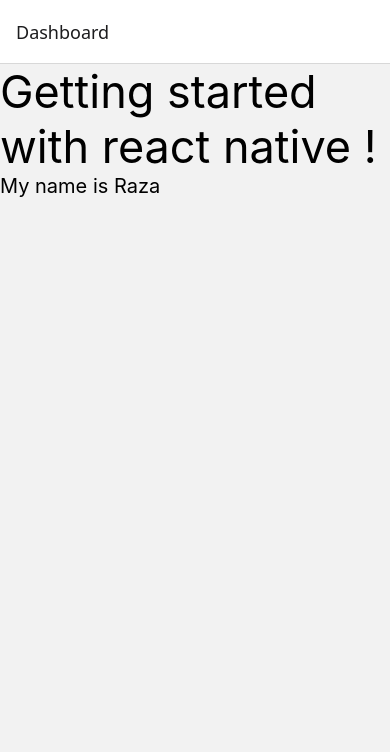
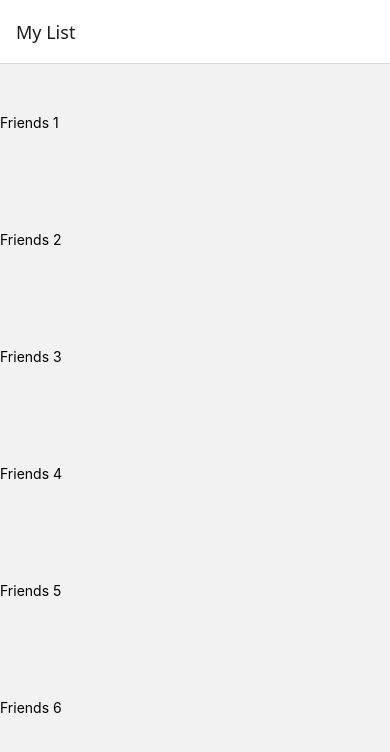
Before and after one commit to shamsraza/rn-basics, a React Native app: screen /List in a window 390 px wide. Shown: the top 752 px of the page. Built offline with nearby package versions, Linux system fonts and the light colour scheme.

Commit message:
added Flatlist

```diff
--- a/App.js
+++ b/App.js
@@ -1,41 +1,21 @@
 import { StyleSheet, Text, View } from "react-native";
-/* import {createStackNavigator} from "react-navigation-stack";
-import { createAppContainer } from '@react-navigation/native';  */
-import { NavigationContainer } from '@react-navigation/native';
-import { createNativeStackNavigator } from '@react-navigation/native-stack';
-import DashboardScreen from "./src/screen/Dashboard";
+import { NavigationContainer } from "@react-navigation/native";
+import { createNativeStackNavigator } from "@react-navigation/native-stack";
 import ComponentsScreens from "./src/screen/ComponentsScreen";
-
-/* export default function App() {
-  return (
-    <View style={styles.container}>
-      <DashboardScreen></DashboardScreen>
-    </View>
-  );
-} */
-
-/* const navigator = createStackNavigator(
-  {
-    Dashboard: DashboardScreen,
-    Components:ComponentsScreens
-  },
-  {
-    initialRouteName: "Components",
-    defaultNavigationOptions: {
-      title: "App",
-    },
-  },
-);
-
-export default createAppContainer(navigator) */
+import ListScreen from "./src/screen/ListScreen";
 
 const Stack = createNativeStackNavigator();
 
 export default function App() {
   return (
     <NavigationContainer>
-      <Stack.Navigator>
+      <Stack.Navigator initialRouteName="List">
         <Stack.Screen name="Dashboard" component={ComponentsScreens} />
+        <Stack.Screen
+          name="List"
+          component={ListScreen}
+          options={{ title: "My List" }}
+        />
       </Stack.Navigator>
     </NavigationContainer>
   );
--- a/src/screen/ListScreen.js
+++ b/src/screen/ListScreen.js
@@ -1,2 +1,36 @@
 import react from "react";
-import { View,Text,StyleSheet } from "react-native";
+import { View, Text, StyleSheet, FlatList } from "react-native";
+
+const ListScreen = () => {
+  const friends = [
+    { name: "Friends 1" },
+    { name: "Friends 2" },
+    { name: "Friends 3" },
+    { name: "Friends 4" },
+    { name: "Friends 5" },
+    { name: "Friends 6" },
+  ];
+  return (
+    <FlatList
+      data={friends}
+      /* renderItem={(item) => { // we can use direct property of item object
+    //element === {item:{name:"Friends #1"},index:0}
+    return <Text>{item.name}</Text>;
+
+
+  }} */
+      keyExtractor={(friends) => friends.name}
+      renderItem={({ item }) => {
+        return <Text style={styles.textStyle}>{item.name}</Text>;
+      }}
+    />
+  );
+};
+
+const styles = StyleSheet.create({
+  textStyle: {
+    marginVertical: 50,
+  },
+});
+
+export default ListScreen;
```
